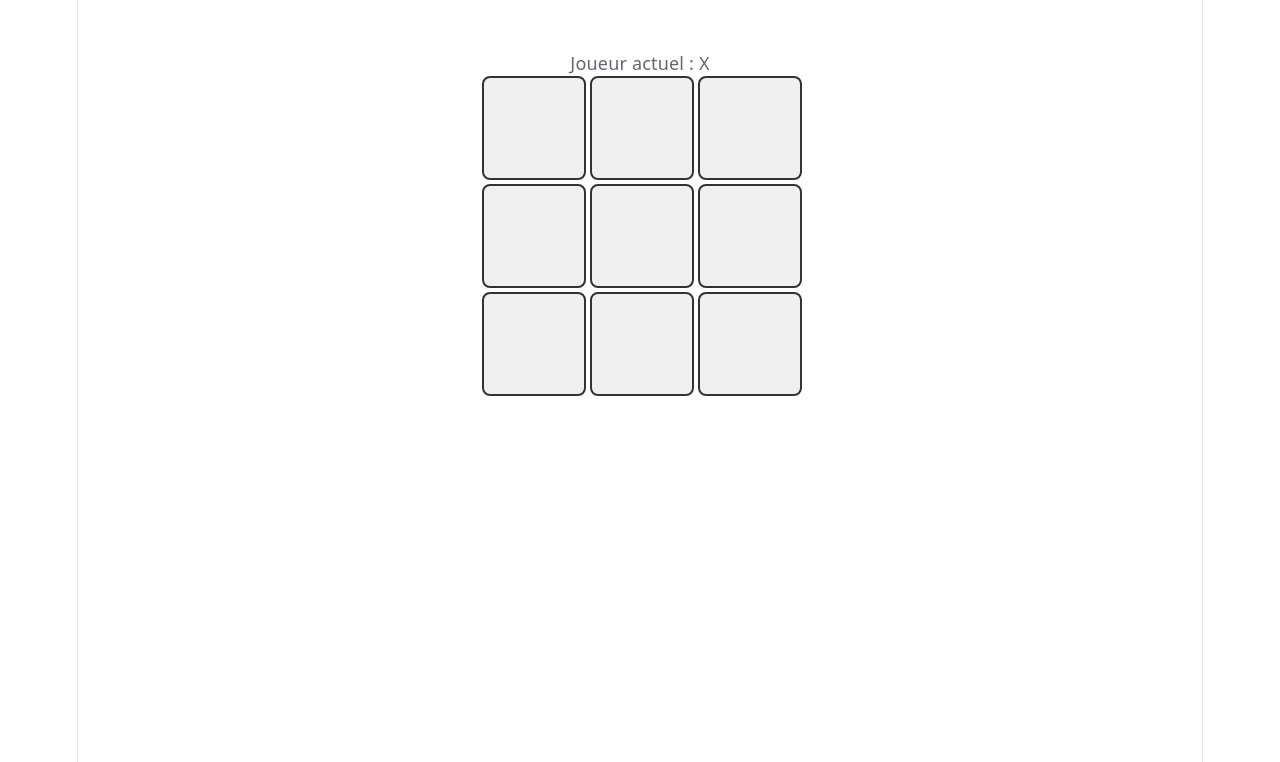
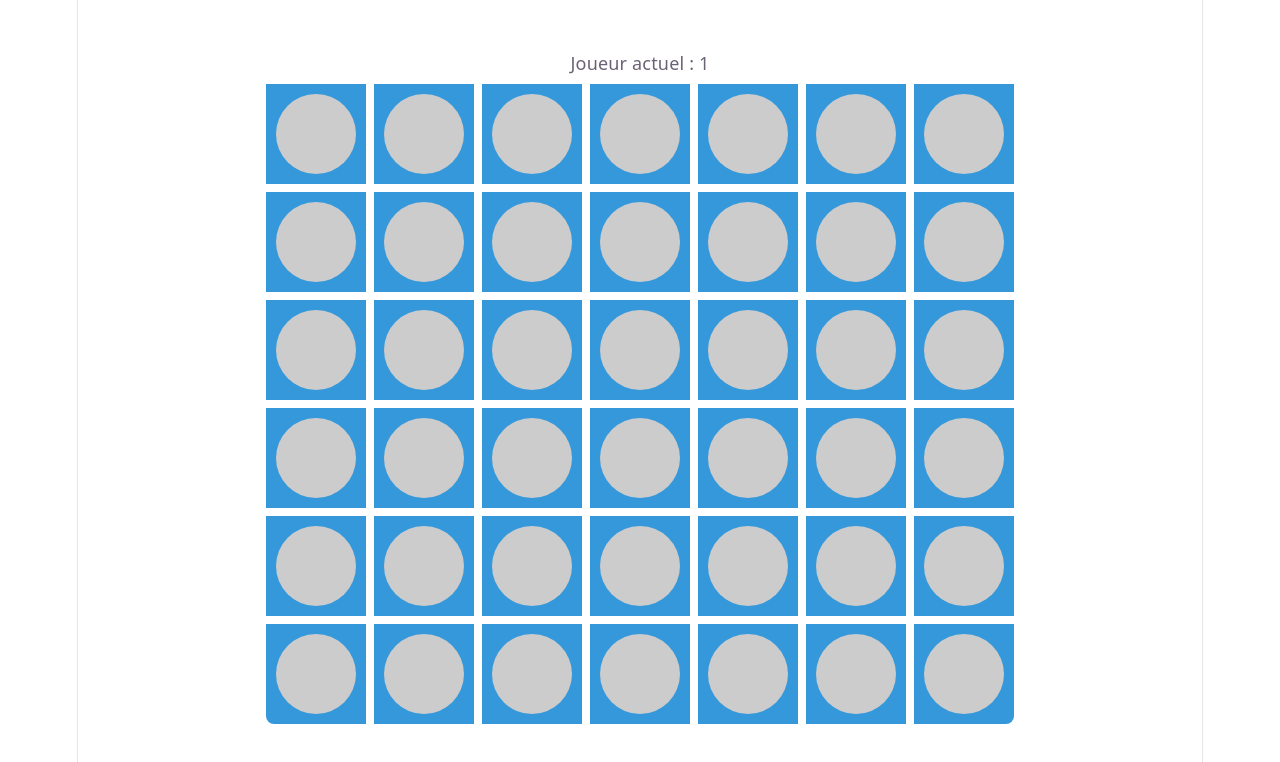
Before and after one commit to popcode-studio/popcode-jeu, a React (Vite) app: page / in a window 1280 px wide. Shown: the top 762 px of the page. Built offline with nearby package versions, Linux system fonts and the light colour scheme.

Commit message:
feat: add Puissance4 to App

```diff
--- a/src/App.jsx
+++ b/src/App.jsx
@@ -1,9 +1,9 @@
-import Morpion from './games/morpion/Morpion'
+import Puissance4 from './games/puissance4/Puissance4'
 
 function App() {
   return (
     <div style={{ display: 'flex', justifyContent: 'center', marginTop: '50px' }}>
-      <Morpion />
+      <Puissance4 />
     </div>
   )
 }
```
